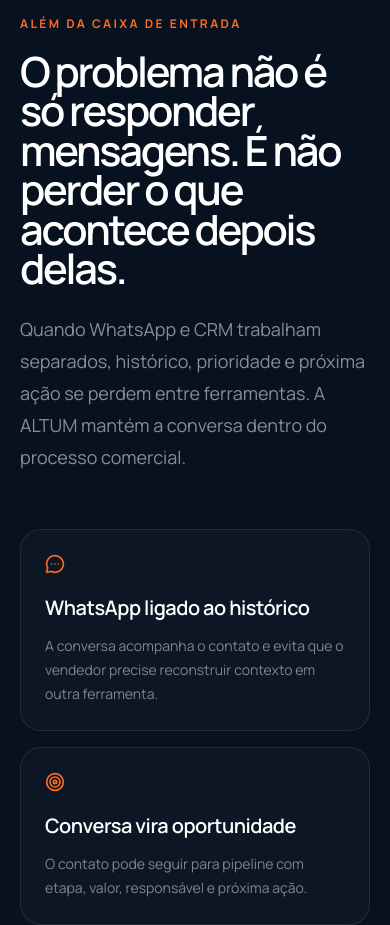
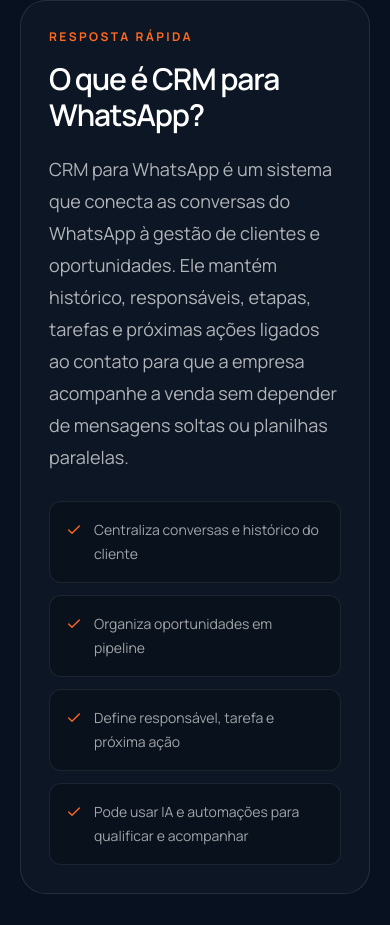
Before and after one commit to saviocipriano12/altum, a Next.js app: page /crm-para-whatsapp in a window 390 px wide. Shown: the part 1471-2396 px from the top of the page. Built offline with nearby package versions, Linux system fonts and the light colour scheme; no server answers.

Commit message:
seo: strengthen CRM WhatsApp page for AI overview intent

```diff
--- a/app/crm-para-whatsapp/page.tsx
+++ b/app/crm-para-whatsapp/page.tsx
@@ -4,10 +4,11 @@
 import { ArrowRight, Bot, Check, Clock3, MessageCircleMore, Route, Target, UserRoundCheck } from "lucide-react";
 import { SiteShell } from "@/components/public/site-shell";
 import { buildMarketingMetadata } from "@/lib/public-site";
+import { buildFaqSchema, toJsonLdScript } from "@/lib/schema";
 
 export const metadata: Metadata = buildMarketingMetadata({
-  title: "CRM para WhatsApp com IA e Pipeline de Vendas",
-  description: "Use WhatsApp conectado ao CRM, pipeline, IA, tarefas e follow-up. A ALTUM transforma conversas em oportunidades com contexto comercial.",
+  title: "CRM para WhatsApp com IA, Pipeline e Follow-up",
+  description: "CRM para WhatsApp que conecta conversas, histórico, pipeline, IA, tarefas e follow-up. Entenda como funciona e veja a ALTUM em ação.",
   path: "/crm-para-whatsapp",
 });
 
@@ -20,7 +21,42 @@
   [Route, "Fluxo comercial contínuo", "Inbox, CRM, automação e pipeline compartilham o mesmo contexto ao longo da venda."],
 ] as const;
 
+const faqs = [
+  {
+    question: "O que é CRM para WhatsApp?",
+    answer:
+      "CRM para WhatsApp é um sistema que conecta as conversas do WhatsApp à gestão de clientes e oportunidades. Em vez de deixar histórico, responsáveis, etapas e tarefas separados, o CRM registra o contexto comercial e ajuda a acompanhar cada contato até a próxima ação e o fechamento.",
+  },
+  {
+    question: "Como funciona um CRM integrado ao WhatsApp?",
+    answer:
+      "As conversas entram vinculadas ao contato e podem alimentar o CRM com histórico, responsável, etapa do funil, tarefas e próxima ação. Dependendo da configuração, automações e inteligência artificial também podem ajudar na triagem, qualificação e continuidade do atendimento.",
+  },
+  {
+    question: "Qual a diferença entre usar só o WhatsApp Business e usar CRM com WhatsApp?",
+    answer:
+      "O WhatsApp Business organiza o canal de conversa. Um CRM conectado acrescenta gestão comercial: histórico centralizado, pipeline, responsável, valor da oportunidade, tarefas, follow-up e visão do resultado de cada negociação.",
+  },
+  {
+    question: "Um CRM para WhatsApp pode usar inteligência artificial?",
+    answer:
+      "Sim. Na ALTUM, a IA pode apoiar a leitura do contexto, identificar intenção e informações relevantes, ajudar na qualificação e sugerir a próxima ação, preservando a possibilidade de transferência para uma pessoa quando necessário.",
+  },
+  {
+    question: "É possível vários vendedores atenderem o mesmo WhatsApp com CRM?",
+    answer:
+      "Em uma operação configurada para atendimento em equipe, conversas podem ser distribuídas entre responsáveis mantendo histórico, contexto e dados do cliente. A disponibilidade depende do canal, provedor e configuração adotada pela empresa.",
+  },
+  {
+    question: "Como colocar CRM no WhatsApp da empresa?",
+    answer:
+      "O primeiro passo é conectar o canal de WhatsApp a uma plataforma compatível e definir como contatos, responsáveis, etapas, tarefas e automações serão tratados. A ALTUM pode centralizar esse fluxo e conectar a conversa ao processo comercial da empresa.",
+  },
+] as const;
+
 export default function CrmParaWhatsappPage() {
+  const faqSchema = buildFaqSchema(faqs);
+
   return (
     <SiteShell>
       <section className="px-5 pb-20 pt-24 lg:px-8 lg:pb-28 lg:pt-32">
@@ -37,11 +73,36 @@
 
       <section className="border-y border-white/8 bg-[#080808] px-5 py-8 lg:px-8"><div className="mx-auto flex max-w-[1180px] flex-wrap gap-3 text-sm text-white/58">{["WhatsApp", "Inbox", "CRM", "Pipeline", "IA", "Follow-up"].map((item) => <span key={item} className="flex items-center gap-2 rounded-md border border-white/10 bg-white/[0.03] px-3 py-2"><Check className="h-3.5 w-3.5 text-[#ff6a1f]" />{item}</span>)}</div></section>
 
+      <section className="px-5 py-20 lg:px-8 lg:py-24">
+        <div className="mx-auto max-w-[980px] rounded-[1.6rem] border border-white/10 bg-white/[0.025] p-7 md:p-10">
+          <p className="text-xs font-bold uppercase tracking-[0.2em] text-[#ff6a1f]">Resposta rápida</p>
+          <h2 className="mt-4 text-3xl font-semibold tracking-[-0.04em] text-white md:text-4xl">O que é CRM para WhatsApp?</h2>
+          <p className="mt-5 text-lg leading-8 text-white/68">
+            CRM para WhatsApp é um sistema que conecta as conversas do WhatsApp à gestão de clientes e oportunidades. Ele mantém histórico, responsáveis, etapas, tarefas e próximas ações ligados ao contato para que a empresa acompanhe a venda sem depender de mensagens soltas ou planilhas paralelas.
+          </p>
+          <div className="mt-7 grid gap-3 md:grid-cols-2">
+            {["Centraliza conversas e histórico do cliente", "Organiza oportunidades em pipeline", "Define responsável, tarefa e próxima ação", "Pode usar IA e automações para qualificar e acompanhar"].map((item) => <div key={item} className="flex gap-3 rounded-xl border border-white/8 bg-black/20 p-4 text-sm leading-6 text-white/62"><Check className="mt-1 h-4 w-4 shrink-0 text-[#ff6a1f]" />{item}</div>)}
+          </div>
+        </div>
+      </section>
+
       <section className="px-5 py-24 lg:px-8 lg:py-32"><div className="mx-auto max-w-[1180px]"><div className="max-w-3xl"><p className="text-xs font-bold uppercase tracking-[0.2em] text-[#ff6a1f]">Além da caixa de entrada</p><h2 className="mt-5 text-[clamp(2.6rem,5vw,4.8rem)] font-semibold leading-[0.95] tracking-[-0.055em] text-white">O problema não é só responder mensagens. É não perder o que acontece depois delas.</h2><p className="mt-6 text-lg leading-8 text-white/52">Quando WhatsApp e CRM trabalham separados, histórico, prioridade e próxima ação se perdem entre ferramentas. A ALTUM mantém a conversa dentro do processo comercial.</p></div><div className="mt-14 grid gap-4 md:grid-cols-2 xl:grid-cols-3">{benefits.map(([Icon, title, text]) => <article key={title} className="rounded-[1.3rem] border border-white/9 bg-white/[0.025] p-6"><Icon className="h-5 w-5 text-[#ff6a1f]" /><h3 className="mt-5 text-xl font-semibold tracking-[-0.025em] text-white">{title}</h3><p className="mt-3 text-sm leading-6 text-white/48">{text}</p></article>)}</div></div></section>
 
       <section className="bg-[#f3f1ec] px-5 py-24 text-black lg:px-8 lg:py-28"><div className="mx-auto grid max-w-[1180px] gap-10 lg:grid-cols-[0.9fr_1.1fr] lg:items-center"><div><p className="text-xs font-bold uppercase tracking-[0.2em] text-[#d84b00]">Do WhatsApp ao pipeline</p><h2 className="mt-5 text-[clamp(2.8rem,5vw,5rem)] font-semibold leading-[0.94] tracking-[-0.06em]">O atendimento vira dado comercial útil sem criar trabalho duplicado.</h2><p className="mt-6 max-w-xl text-lg leading-8 text-black/56">Contexto, intenção, responsável e próxima ação podem acompanhar a oportunidade. Assim o CRM deixa de ser uma planilha que alguém precisa alimentar depois.</p><div className="mt-8 flex flex-wrap gap-5 text-sm font-semibold"><Link href="/pipeline" className="inline-flex items-center gap-2 text-[#c84500]">Ver pipeline <ArrowRight className="h-4 w-4" /></Link><Link href="/qualificacao-de-leads-com-ia" className="inline-flex items-center gap-2 text-[#c84500]">Ver qualificação com IA <ArrowRight className="h-4 w-4" /></Link></div></div><div className="overflow-hidden rounded-[1.5rem] border border-black/10 bg-white p-2.5 shadow-[0_20px_60px_rgba(20,20,20,0.08)]"><Image src="/images/platform/marketing/platform-crm-pipeline.png" alt="Pipeline conectado ao WhatsApp na ALTUM" width={1586} height={992} sizes="(min-width:1024px) 55vw, 96vw" className="h-auto w-full rounded-[1rem]" /></div></div></section>
 
-      <section className="px-5 py-24 lg:px-8"><div className="mx-auto max-w-[980px] rounded-[1.7rem] border border-white/10 bg-[#0b0b0b] p-8 md:p-12"><p className="text-xs font-bold uppercase tracking-[0.2em] text-[#ff6a1f]">WhatsApp + CRM de verdade</p><h2 className="mt-5 max-w-[15ch] text-[clamp(2.6rem,5vw,4.7rem)] font-semibold leading-[0.96] tracking-[-0.055em] text-white">Veja como a ALTUM conecta atendimento e vendas no seu fluxo real.</h2><Link href="/contato?interest=demonstracao" className="mt-9 inline-flex items-center gap-2 rounded-lg bg-[#e85002] px-6 py-3.5 text-sm font-semibold text-white">Agendar demonstração <ArrowRight className="h-4 w-4" /></Link></div></section>
+      <section className="px-5 py-24 lg:px-8 lg:py-28">
+        <div className="mx-auto max-w-[980px]">
+          <p className="text-xs font-bold uppercase tracking-[0.2em] text-[#ff6a1f]">Perguntas frequentes</p>
+          <h2 className="mt-5 text-[clamp(2.5rem,5vw,4.6rem)] font-semibold leading-[0.96] tracking-[-0.055em] text-white">O que empresas procuram antes de integrar CRM e WhatsApp.</h2>
+          <div className="mt-10 space-y-3">
+            {faqs.map((faq) => <article key={faq.question} className="rounded-2xl border border-white/9 bg-white/[0.025] p-6"><h3 className="text-lg font-semibold text-white">{faq.question}</h3><p className="mt-3 text-sm leading-7 text-white/56">{faq.answer}</p></article>)}
+          </div>
+        </div>
+      </section>
+
+      <section className="px-5 py-24 lg:px-8"><div className="mx-auto max-w-[980px] rounded-[1.7rem] border border-white/10 bg-[#0b0b0b] p-8 md:p-12"><p className="text-xs font-bold uppercase tracking-[0.2em] text-[#ff6a1f]">WhatsApp + CRM de verdade</p><h2 className="mt-5 max-w-[15ch] text-[clamp(2.6rem,5vw,4.7rem)] font-semibold leading-[0.96] tracking-[-0.055em] text-white">Veja como a ALTUM conecta atendimento e vendas no seu fluxo real.</h2><div className="mt-7 flex flex-wrap gap-5 text-sm font-semibold"><Link href="/inbox" className="text-[#ff6a1f]">Ver Inbox</Link><Link href="/follow-up" className="text-[#ff6a1f]">Ver Follow-up</Link><Link href="/ia-para-vendas" className="text-[#ff6a1f]">Ver IA para vendas</Link></div><Link href="/contato?interest=demonstracao" className="mt-9 inline-flex items-center gap-2 rounded-lg bg-[#e85002] px-6 py-3.5 text-sm font-semibold text-white">Agendar demonstração <ArrowRight className="h-4 w-4" /></Link></div></section>
+
+      <script type="application/ld+json" dangerouslySetInnerHTML={toJsonLdScript(faqSchema)} />
     </SiteShell>
   );
 }
```
